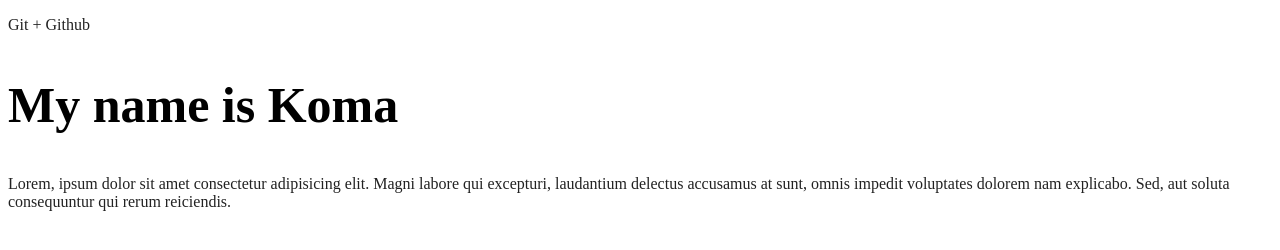
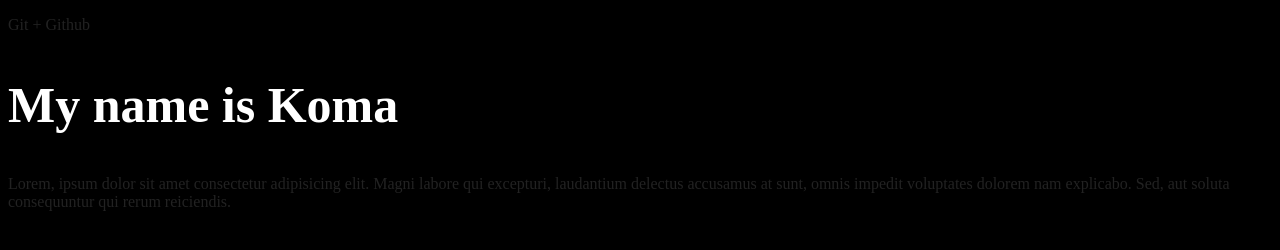
Before and after one commit to kamilMaksudov/gitTEST, a website: page index.html in a window 1280 px wide. Drawn offline with Linux system fonts and the light colour scheme.

```diff
--- a/css/main.css
+++ b/css/main.css
@@ -1,7 +1,7 @@
-bode{
+body{
     background-color: black;
     color: white;
-
+    list-style: 1px;
 }
 
 h2{
```
